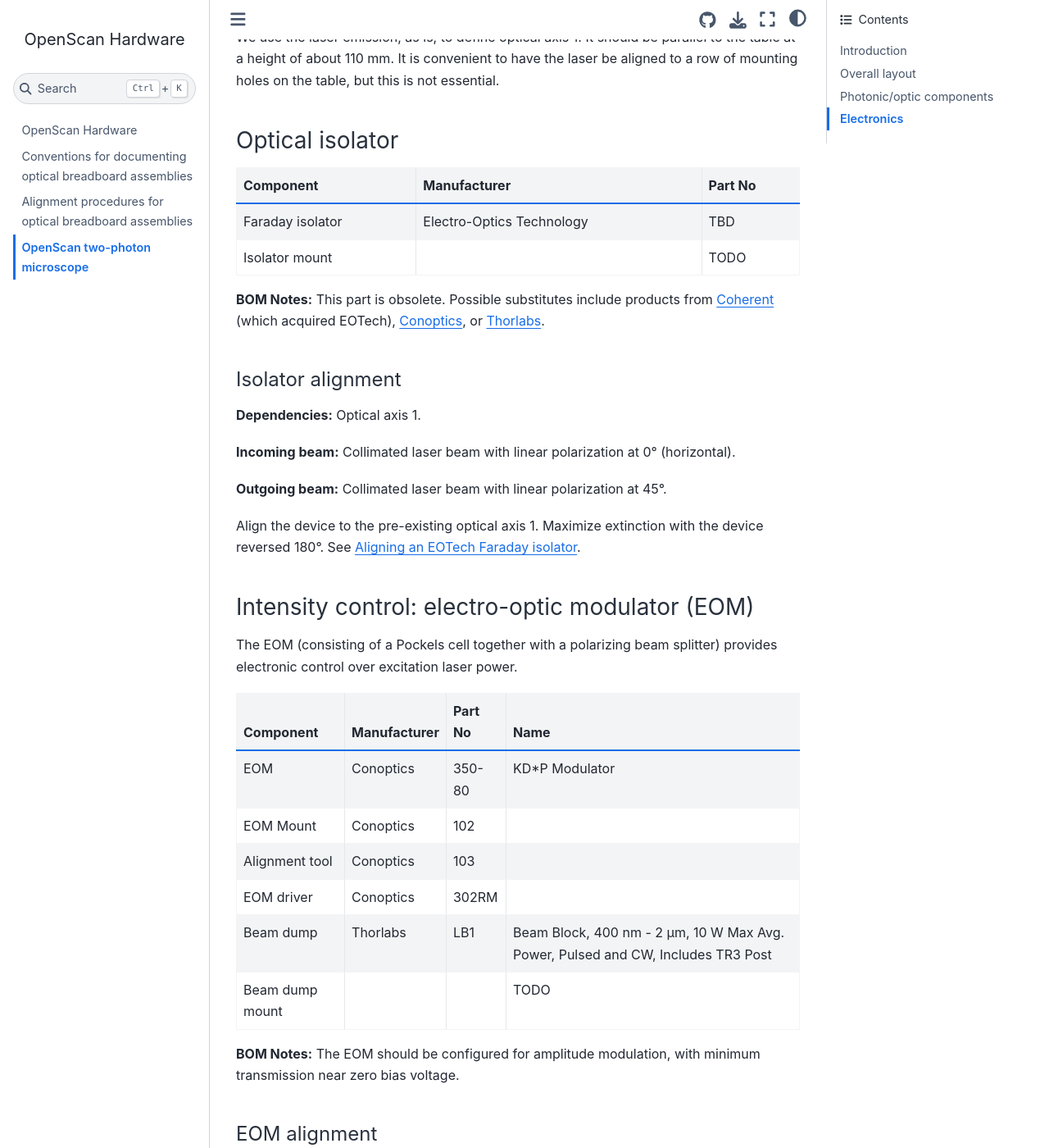
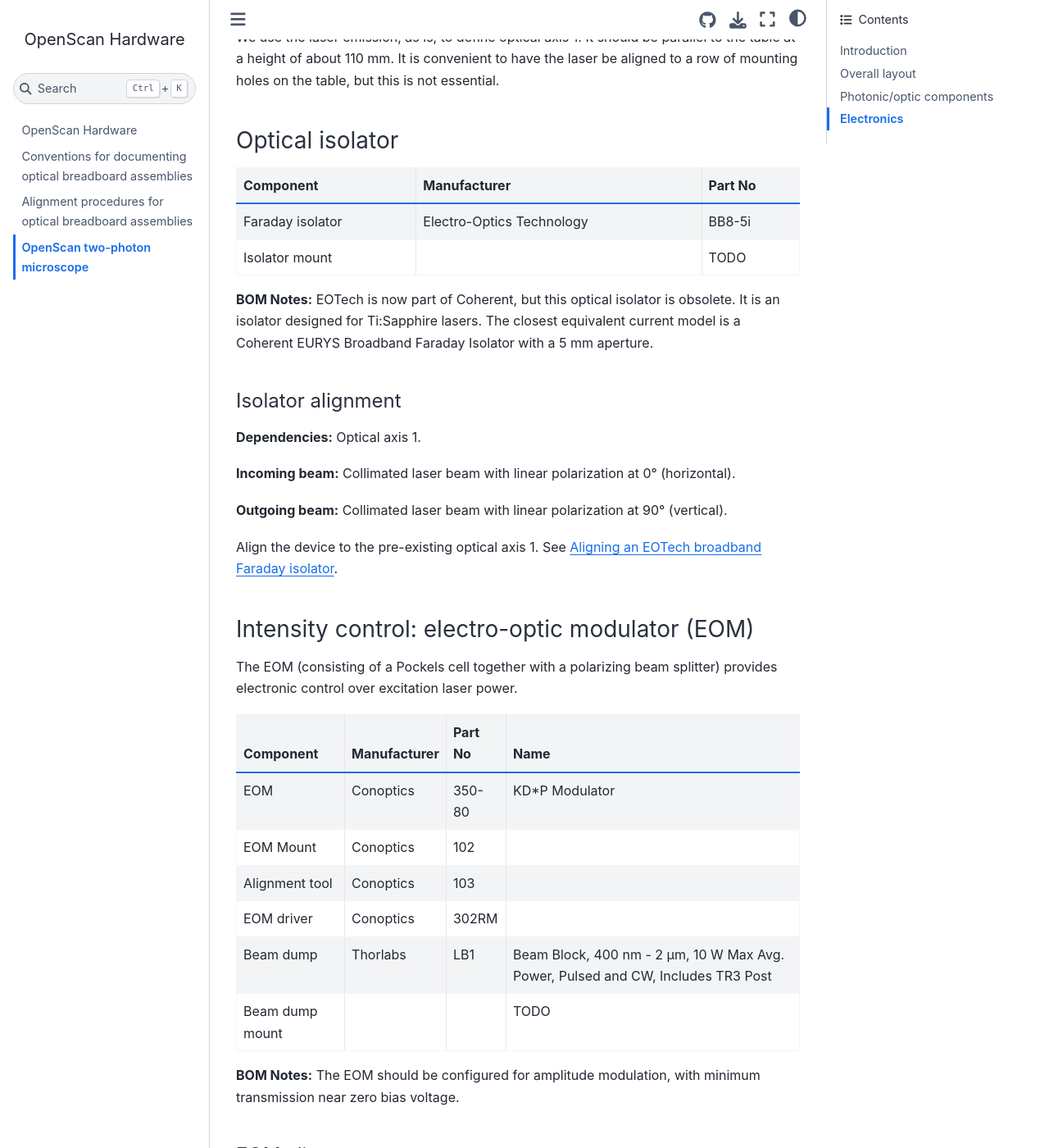
Before and after one commit to openscan-lsm/OpenScan-Hardware, a Jupyter Book: the page built from book/tpm.md, in a window 1280 px wide and 1400 px high, scrolled down 2273 px. Shown: the whole window at 82% size. Built offline with Jupyter Book 1.0.4 settings and Sphinx 7.4.7 and the Sphinx Book theme 1.1.4, drawn with Linux system fonts in a browser that asks for light colours; some of the changed text lies outside the part shown.

Commit message:
Add correct details for EOTech isolator
Also fix polarization angles for isolator and EOM.

```diff
--- a/book/tpm.md
+++ b/book/tpm.md
@@ -92,15 +92,13 @@ essential.
 
 | Component        | Manufacturer              | Part No |
 | ---------------- | ------------------------- | ------- |
-| Faraday isolator | Electro-Optics Technology | TBD     |
+| Faraday isolator | Electro-Optics Technology | BB8-5i  |
 | Isolator mount   |                           | TODO    |
 
-**BOM Notes:** This part is obsolete. Possible substitutes include products
-from
-[Coherent](https://www.coherent.com/components-accessories/rotators-isolators)
-(which acquired EOTech),
-[Conoptics](https://www.conoptics.com/optical-isolators/), or
-[Thorlabs](https://www.thorlabs.com/navigation.cfm?guide_id=2015).
+**BOM Notes:** EOTech is now part of Coherent, but this optical isolator is
+obsolete. It is an isolator designed for Ti:Sapphire lasers. The closest
+equivalent current model is a Coherent EURYS Broadband Faraday Isolator with a
+5 mm aperture.
 
 #### Isolator alignment
 
@@ -109,10 +107,11 @@ from
 **Incoming beam:** Collimated laser beam with linear polarization at 0°
 (horizontal).
 
-**Outgoing beam:** Collimated laser beam with linear polarization at 45°.
+**Outgoing beam:** Collimated laser beam with linear polarization at 90°
+(vertical).
 
-Align the device to the pre-existing optical axis 1. Maximize extinction with
-the device reversed 180°. See {ref}`align-eot-isolator`.
+Align the device to the pre-existing optical axis 1. See
+{ref}`align-eot-isolator`.
 
 ### Intensity control: electro-optic modulator (EOM)
 
@@ -136,9 +135,11 @@ minimum transmission near zero bias voltage.
 **Dependencies:** Optical axis 1. Usually the upstream optical isolator should
 be aligned first.
 
-**Incoming beam:** Collimated laser beam with linear polarization at 45°.
+**Incoming beam:** Collimated laser beam with linear polarization at 90°
+(vertical).
 
-**Outgoing beam:** Collimated laser beam with linear polarization at 45°.
+**Outgoing beam:** Collimated laser beam with linear polarization at 0°
+(horizontal).
 
 Align the device to the pre-existing optical axis 1. See
 {ref}`align-eom-conoptics`.
```
Also changed, not shown: book/align.md (+24 -7 lines).
